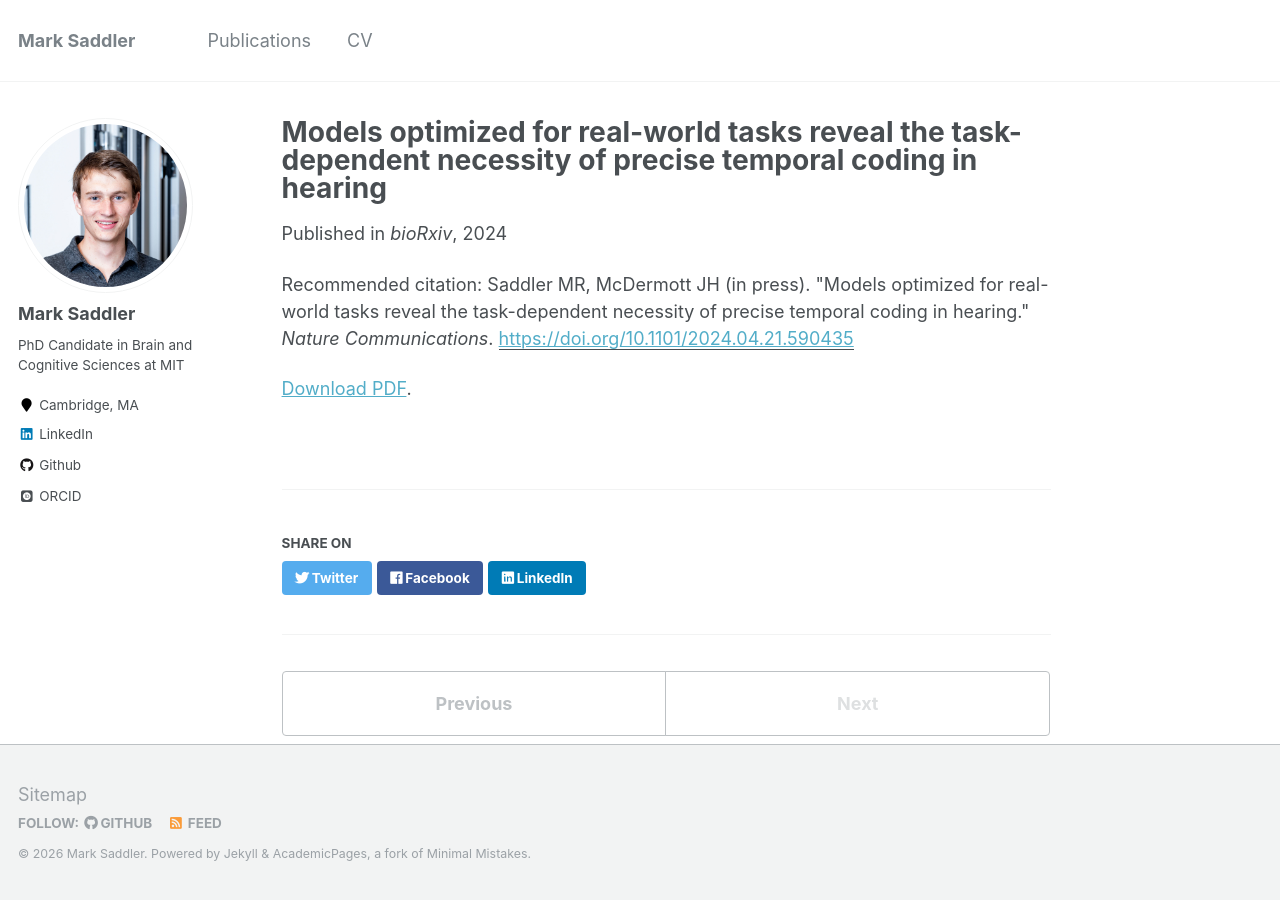
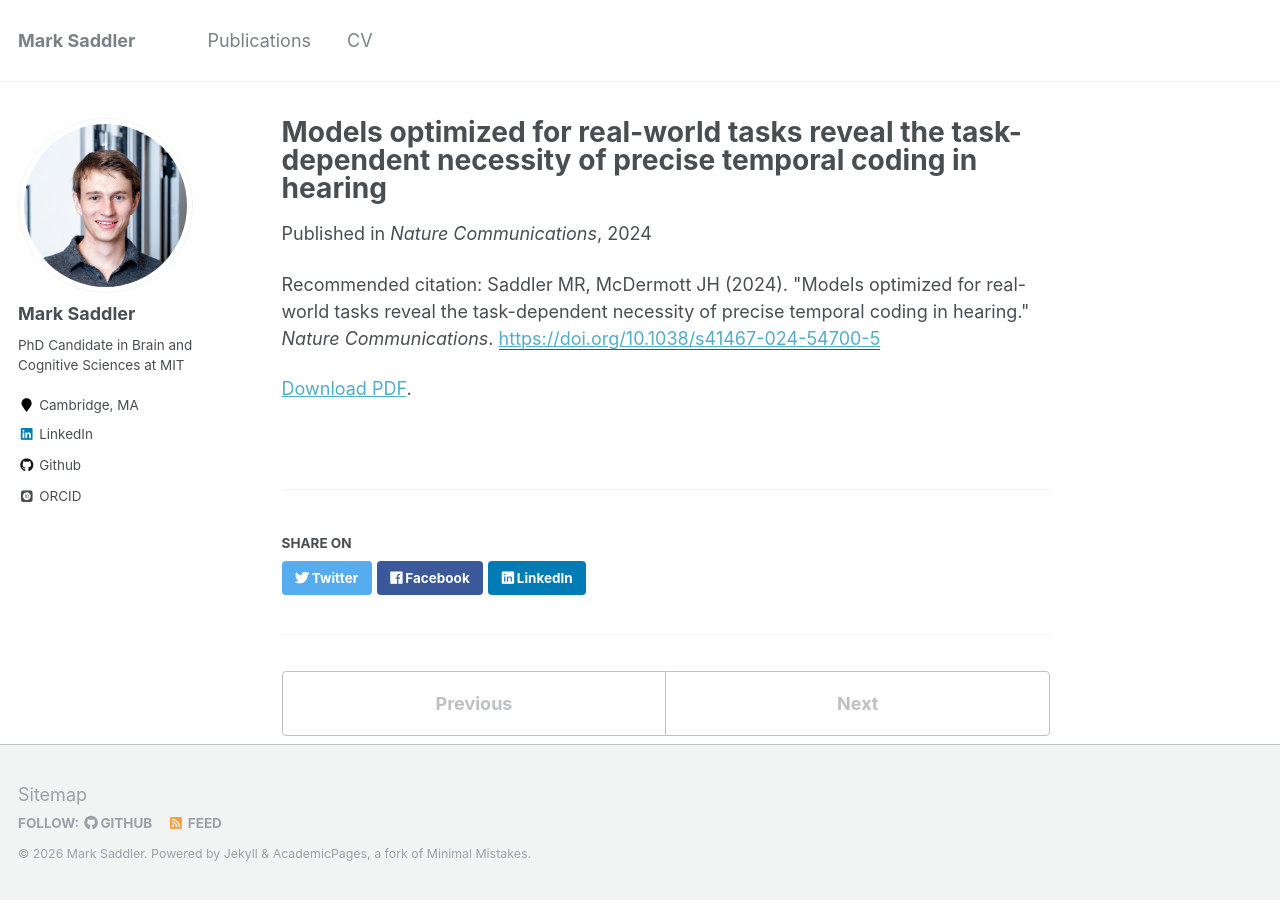
Before and after one commit to msaddler/msaddler.github.io, a Jekyll site: the page built from _publications/2024-12-04_saddler_et_al_ncomm.md, in a window 1280 px wide. Built offline with Jekyll 4.4.1, drawn with Linux system fonts in a browser that asks for light colours; some web fonts are replaced.

Commit message:
minor updates for 2026MAR

```diff
--- a/_publications/2024-12-31_saddler_et_al_ncomm.md
+++ b/_publications/2024-12-04_saddler_et_al_ncomm.md
@@ -1,11 +1,11 @@
 ---
 title: "Models optimized for real-world tasks reveal the task-dependent necessity of precise temporal coding in hearing"
 collection: publications
-permalink: /publication/2024-12-31_saddler_et_al_ncomm
+permalink: /publication/2024-12-04_saddler_et_al_ncomm
 excerpt: 'Neurons encode information in the timing of their spikes in addition to their firing rates. Spike timing is particularly precise in the auditory nerve, where action potentials phase lock to sound with sub-millisecond precision, but its behavioral relevance remains uncertain. We optimized machine learning models to perform real-world hearing tasks with simulated cochlear input, assessing the precision of auditory nerve spike timing needed to reproduce human behavior. Models with high-fidelity phase locking exhibited more human-like sound localization and speech perception than models without, consistent with an essential role in human hearing. However, the temporal precision needed to reproduce human-like behavior varied across tasks, as did the precision that benefited real-world task performance. These effects suggest that perceptual domains incorporate phase locking to different extents depending on the demands of real-world hearing. The results illustrate how optimizing models for realistic tasks can clarify the role of candidate neural codes in perception.'
-date: 2024-12-31
-venue: 'bioRxiv'
-paperurl: 'https://doi.org/10.1101/2024.04.21.590435'
-citation: 'Saddler MR, McDermott JH (in press). &quot;Models optimized for real-world tasks reveal the task-dependent necessity of precise temporal coding in hearing.&quot; <i>Nature Communications</i>.'
+date: 2024-12-04
+venue: 'Nature Communications'
+paperurl: 'https://doi.org/10.1038/s41467-024-54700-5'
+citation: 'Saddler MR, McDermott JH (2024). &quot;Models optimized for real-world tasks reveal the task-dependent necessity of precise temporal coding in hearing.&quot; <i>Nature Communications</i>.'
 ---
-[Download PDF](https://www.biorxiv.org/content/10.1101/2024.04.21.590435v2.full.pdf).
+[Download PDF](https://www.nature.com/articles/s41467-024-54700-5.pdf).
```
Also changed, not shown: _pages/about.md (+1 -1 lines), _publications/2021-12-14_saddler_et_al_ncomm.md (renamed from _publications/2021-12-31_saddler_et_al_ncomm.md, +2 -2 lines), _publications/2025-08-22_saddler_et_al_clarity.md (added, +11 -0 lines), 1 other file.
